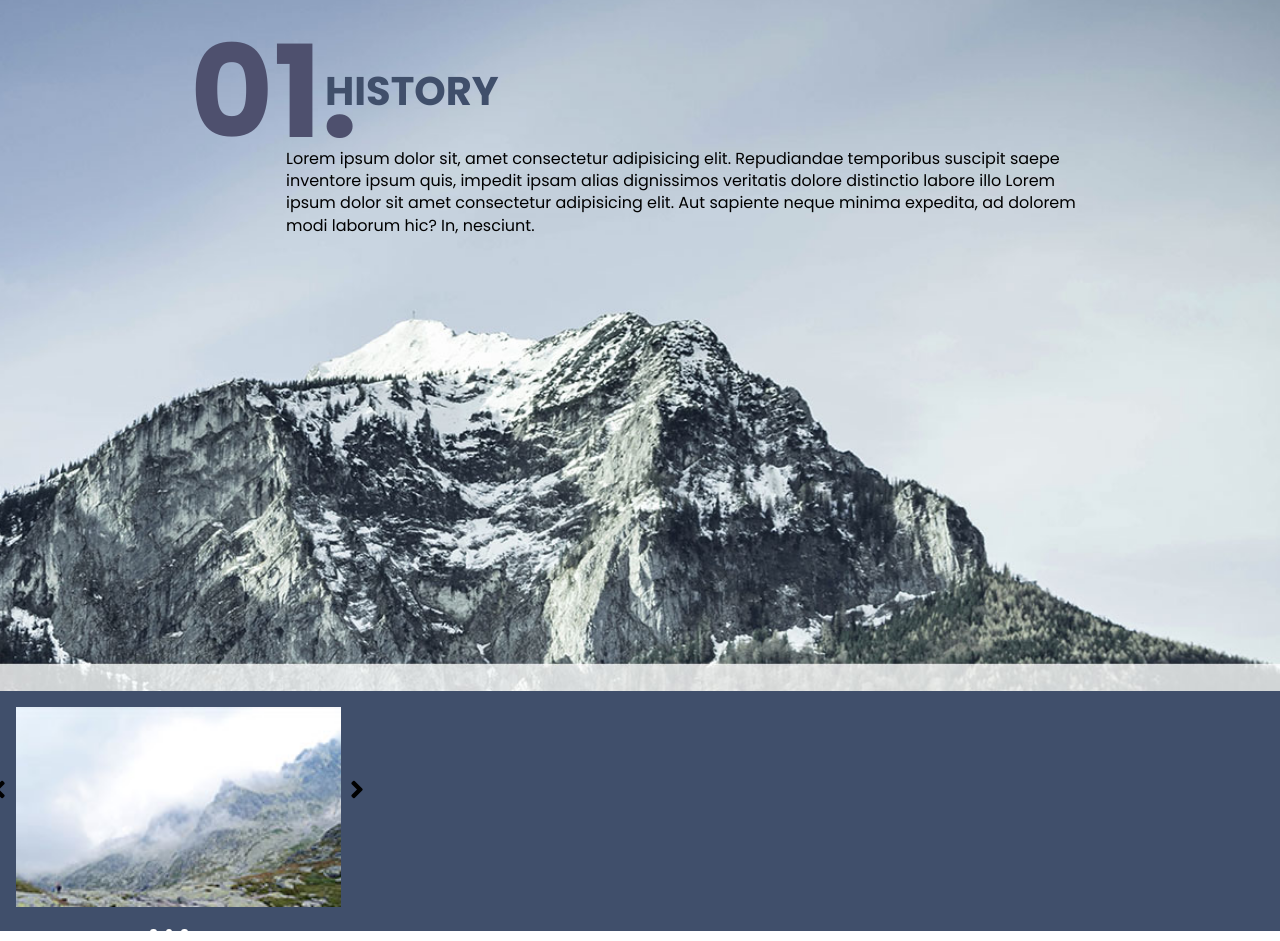
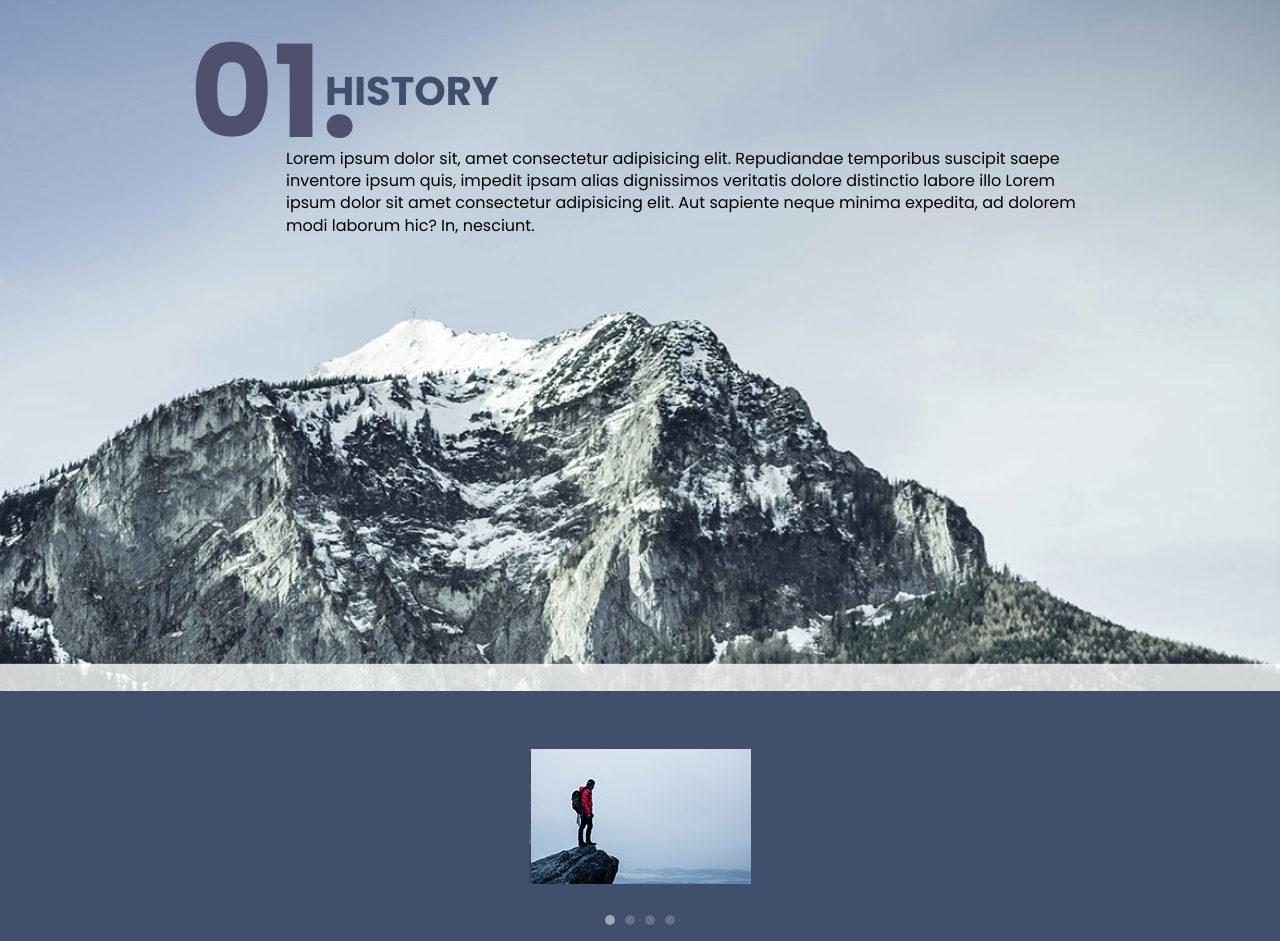
Before and after one commit to robertoaguilar1979/-CT-Marketing-Agency-, a plain HTML site: page index.html in a window 1280 px wide. Shown: the part 992-1933 px from the top of the page. Drawn offline with Linux system fonts and the light colour scheme.

Commit message:
finished carousel section

```diff
--- a/css/style.css
+++ b/css/style.css
@@ -115,62 +115,49 @@ a:visited {
 }
 /*------ carousel section ---------*/
 .carousel {
-  background-color: var(--darkSlateGray);
-  padding: 1em;
+  margin: 0 auto;
   position: relative;
-  height: 30vh;
-  margin: 0 auto;
-
-  /* width: 100vh; */
-}
-.carousel__track-container {
-  height: 100%;
-  position: relative;
-  margin: 0 auto;
-}
-.carousel__image {
-  min-width: 325px;
-  display: inline;
-  /* width: 100%; */
 }
 
-.carousel__track {
-  list-style: none;
+.carousel__item {
+  height: 250px;
+  background: #404f6b;
+  padding: 0.25em;
+  font-family: "Quicksand", sans-serif;
+  font-weight: bold;
+  font-size: 2em;
+  color: #ffffff;
+  display: none;
 }
 
-.carousel__slide {
+.carousel__item--selected {
+  display: block;
+  margin: 0 auto;
+  text-align: center;
+  display: flex;
+  justify-content: center;
+  align-items: center;
+}
+
+.carousel__nav {
+  width: 100%;
+  padding: 10px 0;
   position: absolute;
-  width: 100%;
-  top: 0;
   bottom: 0;
+  left: 0;
+  text-align: center;
 }
+
 .carousel__button {
-  position: absolute;
-  top: 35%;
-  /* transform: translateY(-50%); */
-  background: transparent;
-  border: 0;
-  font-size: 1.75rem;
+  width: 10px;
+  height: 10px;
+  display: inline-block;
+  background: rgba(255, 255, 255, 0.2);
+  border-radius: 50%;
+  margin: 0 5px;
   cursor: pointer;
 }
-.carousel__button--left {
-  left: -8px;
+
+.carousel__button--selected {
+  background: rgba(255, 255, 255, 0.5);
 }
-
-.carousel__button--right {
-  left: 350px;
-}
-.carousel__nav {
-  top: 225px;
-  position: absolute;
-  left: 150px;
-}
-.carousel__indicator {
-  padding: 0.25em;
-  border-radius: 50%;
-  background: var(--white);
-  border: 0;
-  color: var(--white);
-  cursor: pointer;
-  margin-right: 0.35em;
-}
--- a/index.html
+++ b/index.html
@@ -64,32 +64,17 @@
       </div>
       <!------------ carousel section --------------->
       <div class="carousel">
-        <button class="carousel__button carousel__button--left">
-          <i class="fas fa-angle-left"></i>
-        </button>
-        <div class="carousel__track-container">
-          <ul class="carousel__track">
-            <li class="carousel__slide">
-              <img class="carousel__image" src="img/guyMountain.jpg" alt="" />
-            </li>
-            <li class="carousel__slide">
-              <img class="carousel__image" src="img/mountain.jpg" alt="" />
-            </li>
-            <li class="carousel__slide">
-              <img class="carousel__image" src="img/guyMountain.jpg" alt="" />
-            </li>
-            <li class="carousel__slide">
-              <img class="carousel__image" src="img/mountain.jpg" alt="" />
-            </li>
-          </ul>
+        <div class="carousel__item">
+          <img src="img/guyMountain.jpg" alt="" />
         </div>
-        <button class="carousel__button carousel__button--right">
-          <i class="fas fa-angle-right"></i>
-        </button>
-        <div class="carousel__nav">
-          <button class="carousel__indicator"></button>
-          <button class="carousel__indicator"></button>
-          <button class="carousel__indicator"></button>
+        <div class="carousel__item">
+          <img src="img/mountain.jpg" alt="" />
+        </div>
+        <div class="carousel__item">
+          <img src="img/guyMountain.jpg" alt="" />
+        </div>
+        <div class="carousel__item">
+          <img src="img/mountain.jpg" alt="" />
         </div>
       </div>
     </section>
--- a/javascript/app.js
+++ b/javascript/app.js
@@ -0,0 +1,36 @@
+document.querySelectorAll(".carousel").forEach((carousel) => {
+    const items = carousel.querySelectorAll(".carousel__item");
+    const buttonsHtml = Array.from(items, () => {
+        return `<span class="carousel__button"></span>`;
+    });
+
+    carousel.insertAdjacentHTML(
+        "beforeend",
+        `
+          <div class="carousel__nav">
+              ${buttonsHtml.join("")}
+          </div>
+      `
+    );
+
+    const buttons = carousel.querySelectorAll(".carousel__button");
+
+    buttons.forEach((button, i) => {
+        button.addEventListener("click", () => {
+            // un-select all the items
+            items.forEach((item) =>
+                item.classList.remove("carousel__item--selected")
+            );
+            buttons.forEach((button) =>
+                button.classList.remove("carousel__button--selected")
+            );
+
+            items[i].classList.add("carousel__item--selected");
+            button.classList.add("carousel__button--selected");
+        });
+    });
+
+    // Select the first item on page load
+    items[0].classList.add("carousel__item--selected");
+    buttons[0].classList.add("carousel__button--selected");
+});
```
